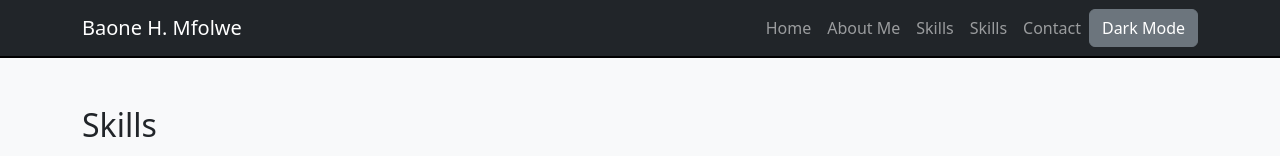
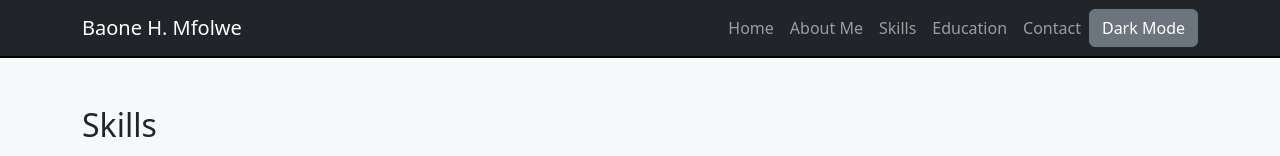
Before and after one commit to BaoneH/personal-profile, a plain HTML site: page skills.html in a window 1280 px wide. Shown: the top 156 px of the page. Drawn offline with nearby package versions, Linux system fonts and the light colour scheme.

Commit message:
skills.html

```diff
--- a/skills.html
+++ b/skills.html
@@ -23,7 +23,7 @@
      <li class="nav-item"><a class="nav-link" href="index.html">Home</a></li>
      <li class="nav-item"><a class="nav-link" href="about.html">About Me</a></li>
      <li class="nav-item"><a class="nav-link" href="skills.html">Skills</a></li>
-	 <li class="nav-item"><a class="nav-link" href="education.html">Skills</a></li>
+	 <li class="nav-item"><a class="nav-link" href="education.html">Education</a></li>
      <li class="nav-item"><a class="nav-link" href="contact.html">Contact</a></li>
                                                              </ul>
                                                            </div>
```
